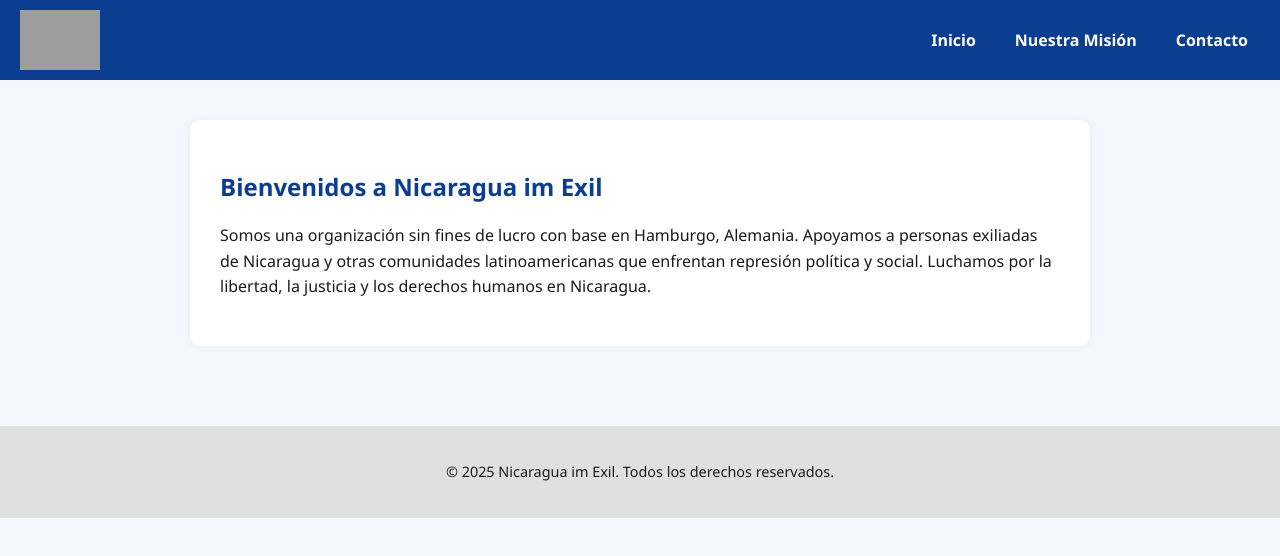
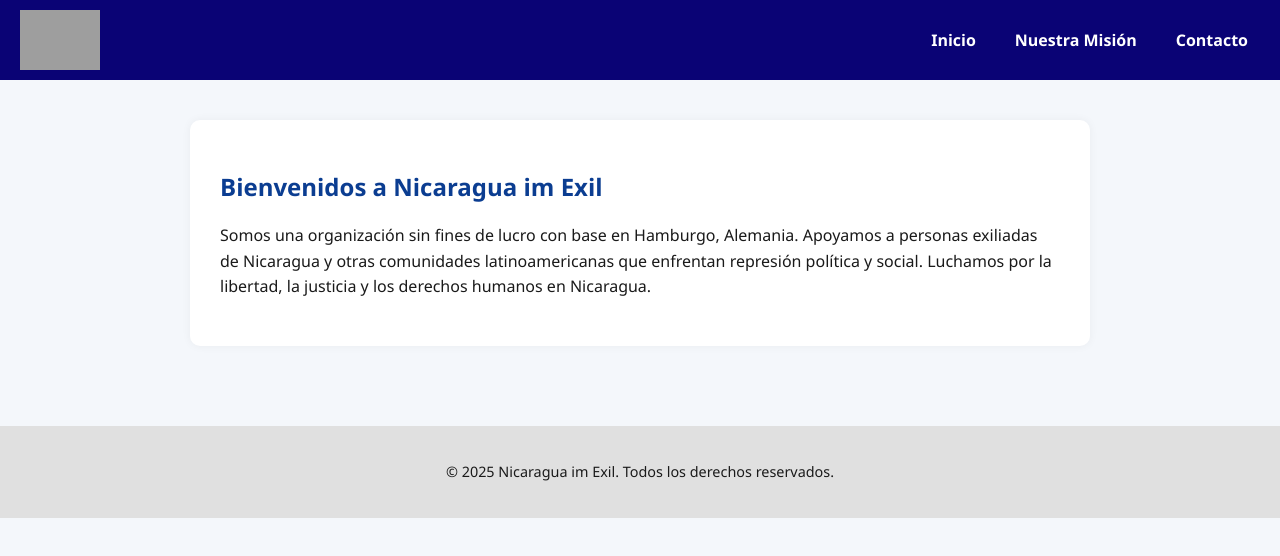
Before and after one commit to FredGui10/nicaragua-im-exil, a plain HTML site: page index.html in a window 1280 px wide. Drawn offline with Linux system fonts and the light colour scheme; grey boxes are pictures that could not be loaded.

Commit message:
Update site content and styles

```diff
--- a/style.css
+++ b/style.css
@@ -14,7 +14,7 @@ body {
 }
 
 header {
-  background-color: #0b3d91; /* Navy Blue */
+  background-color: #0A0375; /* Navy Blue */
   padding: 10px 20px;
   display: flex;
   align-items: center;
```
